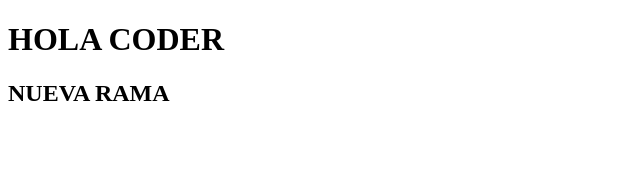
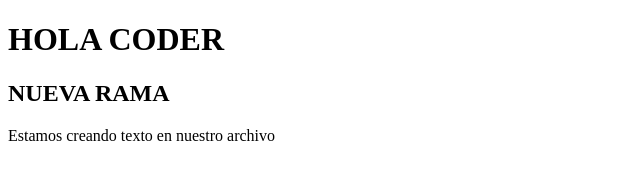
Before and after one commit to SusanTerrazo/mi_repositorio, a plain HTML site: page index.html in a window 1280 px wide. Shown: the whole page, without its empty margins (0-640 px from the left). Drawn offline with Linux system fonts and the light colour scheme.

```diff
--- a/index.html
+++ b/index.html
@@ -9,5 +9,6 @@
 <body>
     <h1>HOLA CODER</h1>
     <h2>NUEVA RAMA</h2>
+    <P>Estamos creando texto en nuestro archivo</P>
 </body>
 </html>
```
